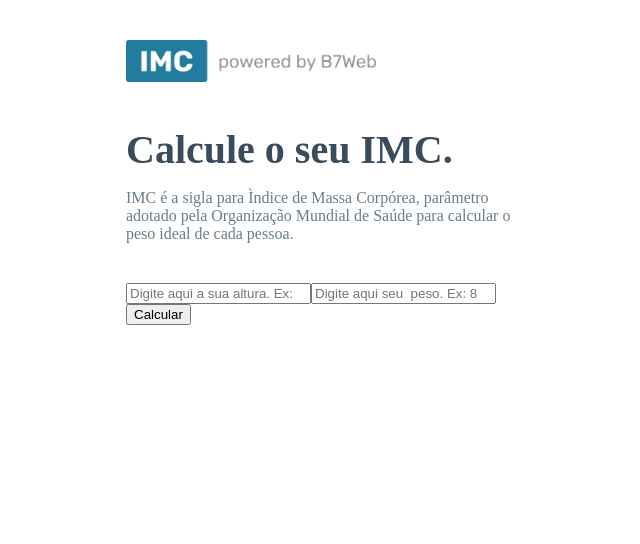
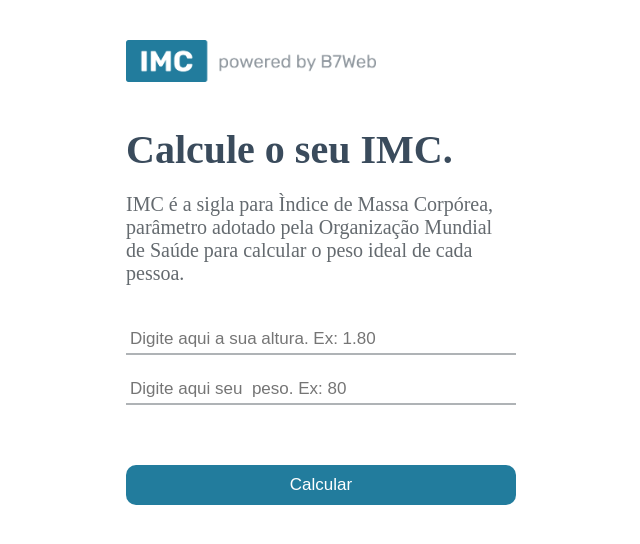
Before and after one commit to AndrePacolla/imc-vite, a React (Vite) app: page / in a window 1280 px wide. Shown: the top 544 px of the page, without its empty margins (64-704 px from the left). Built offline with nearby package versions, Linux system fonts and the light colour scheme.

Commit message:
finish leftSide

```diff
--- a/src/App.module.css
+++ b/src/App.module.css
@@ -32,19 +32,38 @@
 }
 
 .container .leftSide p {
-  font-size: 16px;
+  font-size: 20px;
   margin-bottom: 40px;
-  color: #6A7D8B
+  color:rgb(100, 106, 111)
 
 }
 
 
 .container .leftSide input{
-
+  width:100%;
+  border: 0;
+  padding: 4px;
+  margin-bottom: 20px;
+  font-size: 17px;
+  border-bottom: 2px solid rgba(140, 146, 150, 0.69);
+  outline: none;
 }
 
 .container .leftSide button{
+  background-color: #227C9D;
+  color:#FFF;
+  font-size: 15px;
+  border: 0;
+  border-radius: 10px;
+  padding: 10px 3px;
+  width:100%;
+  margin-top:40px;
+  cursor: pointer;
+  font-size: 17px;
+}
 
+.container .leftSide button:hover {
+    opacity: .9
 }
 
 
@@ -55,5 +74,5 @@
 
 .container .rightSide{
   flex: 1;
-
+  margin-left: 40px;
 }
```
